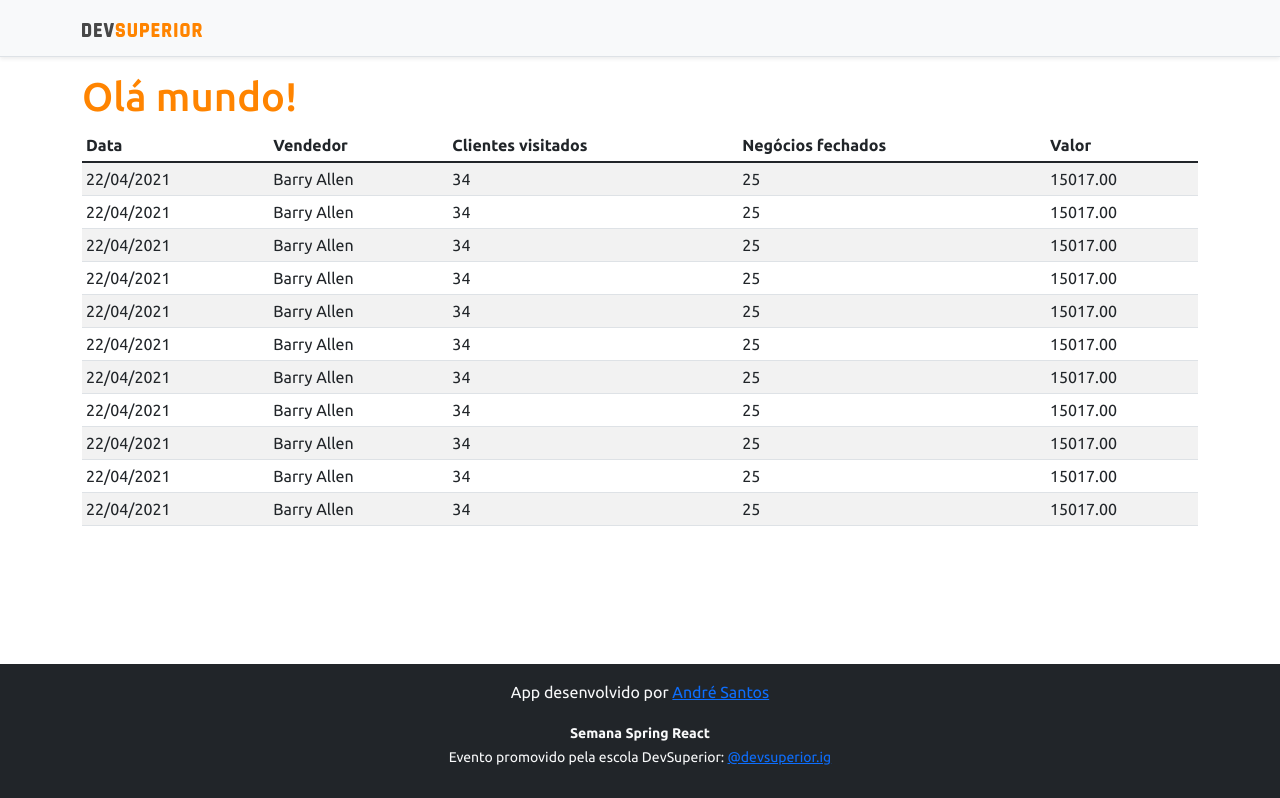
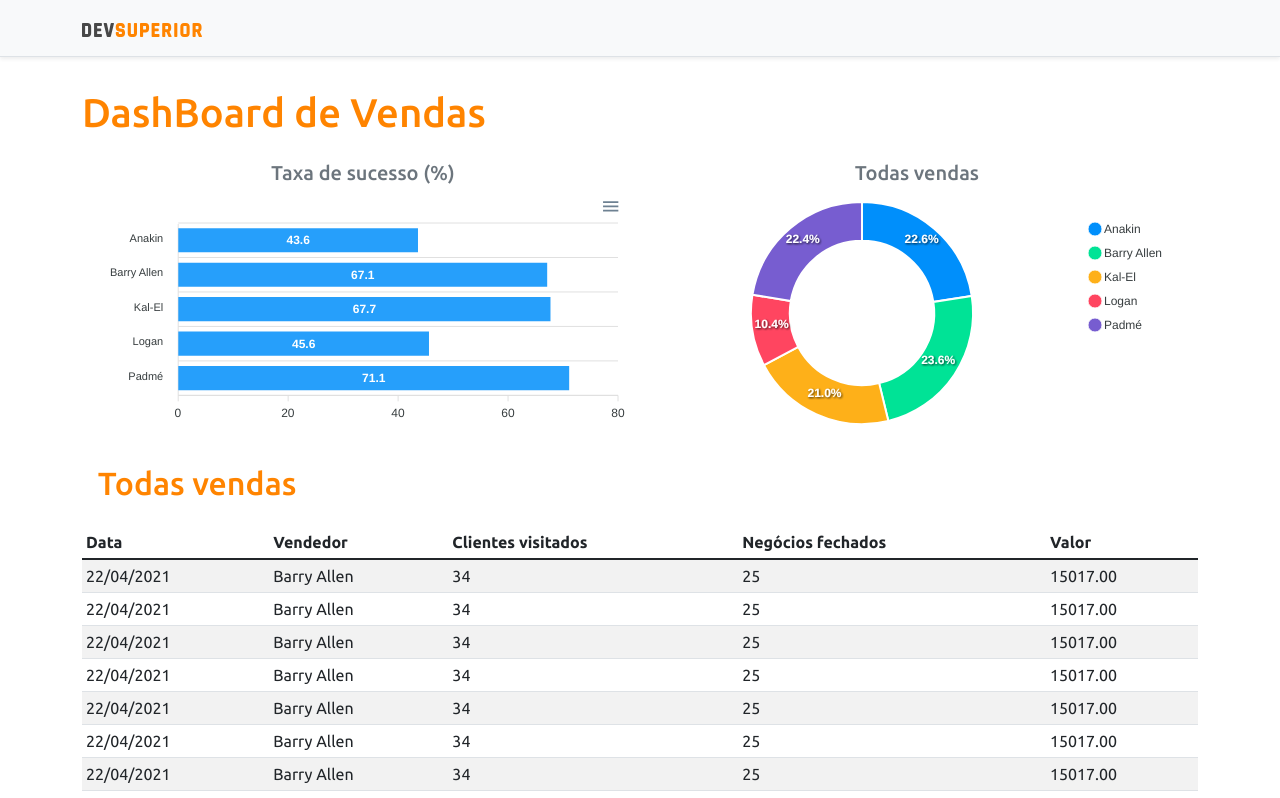
Before and after one commit to and-santos/SemanaSpringReact, a React (Create React App) app in the folder frontend/: page / in a window 1280 px wide. Shown: the top 798 px of the page. Built offline with nearby package versions, Linux system fonts and the light colour scheme.

Commit message:
Charts estáticos

```diff
--- a/frontend/package.json
+++ b/frontend/package.json
@@ -10,8 +10,10 @@
     "@types/node": "^12.0.0",
     "@types/react": "^17.0.0",
     "@types/react-dom": "^17.0.0",
+    "apexcharts": "^3.29.0",
     "bootstrap": "^5.1.3",
     "react": "^17.0.2",
+    "react-apexcharts": "^1.3.9",
     "react-dom": "^17.0.2",
     "react-scripts": "4.0.3",
     "typescript": "^4.1.2",
--- a/frontend/src/App.tsx
+++ b/frontend/src/App.tsx
@@ -1,13 +1,30 @@
+import BarChart from "components/BarChart";
 import DataTable from "components/DataTable";
+import DonutChart from "components/DonutChart";
 import Footer from "components/Footer";
-import NavBar from "components/navbar";
+import NavBar from "components/NavBar";
 
 function App() {
   return (
     <>
       <NavBar />
       <div className="container">
-        <h1 className="text-primary">Olá mundo!</h1>
+        <h1 className="text-primary py-3">DashBoard de Vendas</h1>
+
+        <div className="row px-3">
+          <div className="col-sm-6">
+            <h5 className="text-center text-secondary"> Taxa de sucesso (%)</h5>
+            <BarChart />
+          </div>
+          <div className="col-sm-6">
+            <h5 className="text-center text-secondary">Todas vendas</h5>
+            <DonutChart />
+          </div>
+
+          <div className="py-3">
+            <h2 className="text-primary">Todas vendas</h2>
+          </div>
+        </div>
 
         <DataTable />
       </div>
--- /dev/null
+++ b/frontend/src/components/BarChart/index.tsx
@@ -0,0 +1,34 @@
+import Chart from "react-apexcharts";
+
+const BarChart = () => {
+  const options = {
+    plotOptions: {
+      bar: {
+        horizontal: true,
+      },
+    },
+  };
+
+  const mockData = {
+    labels: {
+      categories: ["Anakin", "Barry Allen", "Kal-El", "Logan", "Padmé"],
+    },
+    series: [
+      {
+        name: "% Sucesso",
+        data: [43.6, 67.1, 67.7, 45.6, 71.1],
+      },
+    ],
+  };
+
+  return (
+    <Chart
+      options={{ ...options, xaxis: mockData.labels }}
+      series={mockData.series}
+      type="bar"
+      height="240"
+    />
+  );
+};
+
+export default BarChart;
--- /dev/null
+++ b/frontend/src/components/DonutChart/index.tsx
@@ -0,0 +1,25 @@
+import Chart from "react-apexcharts";
+
+const DonutChart = () => {
+  const mockData = {
+    series: [477138, 499928, 444867, 220426, 473088],
+    labels: ["Anakin", "Barry Allen", "Kal-El", "Logan", "Padmé"],
+  };
+
+  const options = {
+    legend: {
+      show: true,
+    },
+  };
+
+  return (
+    <Chart
+      options={{ ...options, labels: mockData.labels }}
+      series={mockData.series}
+      type="donut"
+      height="240"
+    />
+  );
+};
+
+export default DonutChart;
```
Also changed, not shown: frontend/src/components/NavBar/index.tsx (renamed from frontend/src/components/navbar/index.tsx), 1 other file (tests, documents, lock files or other folders).
